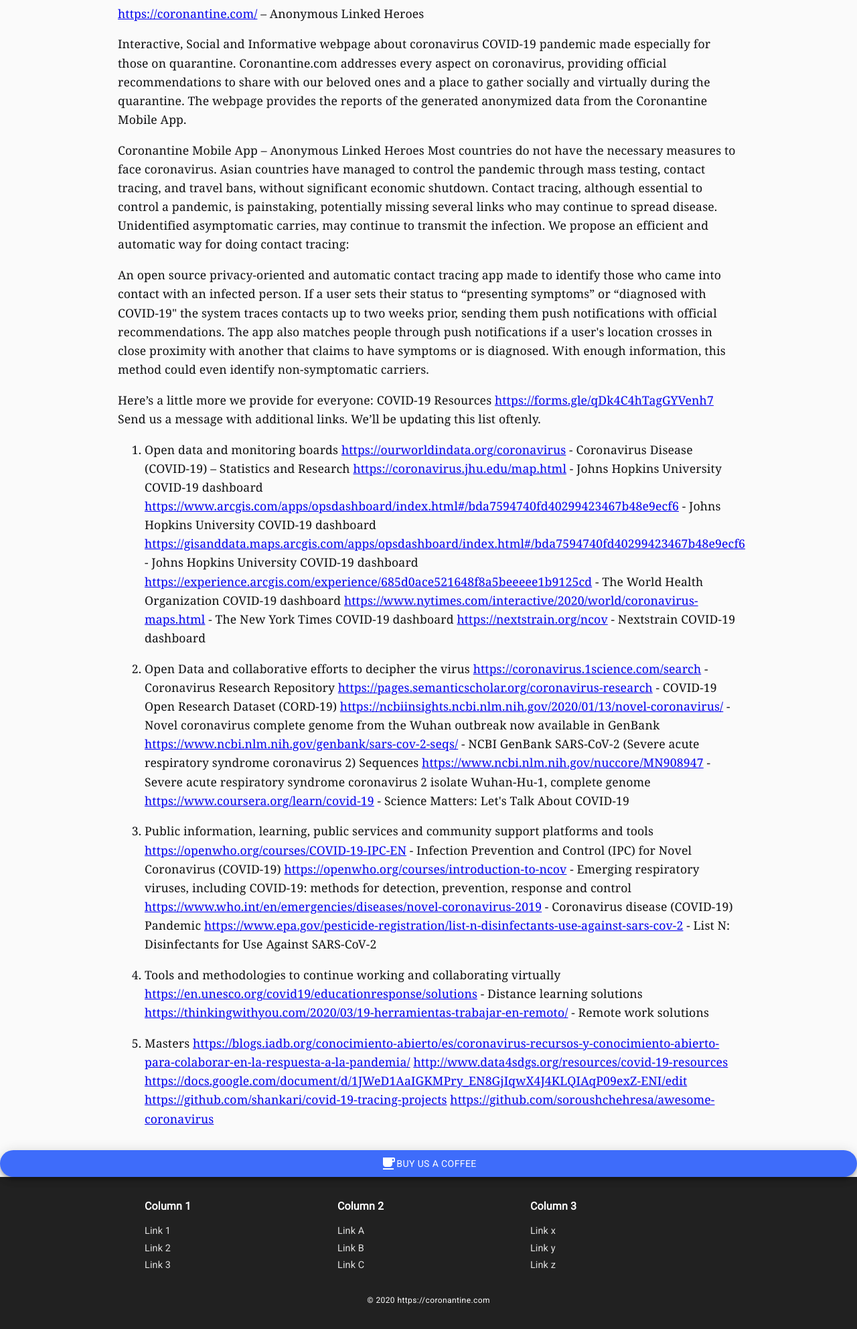
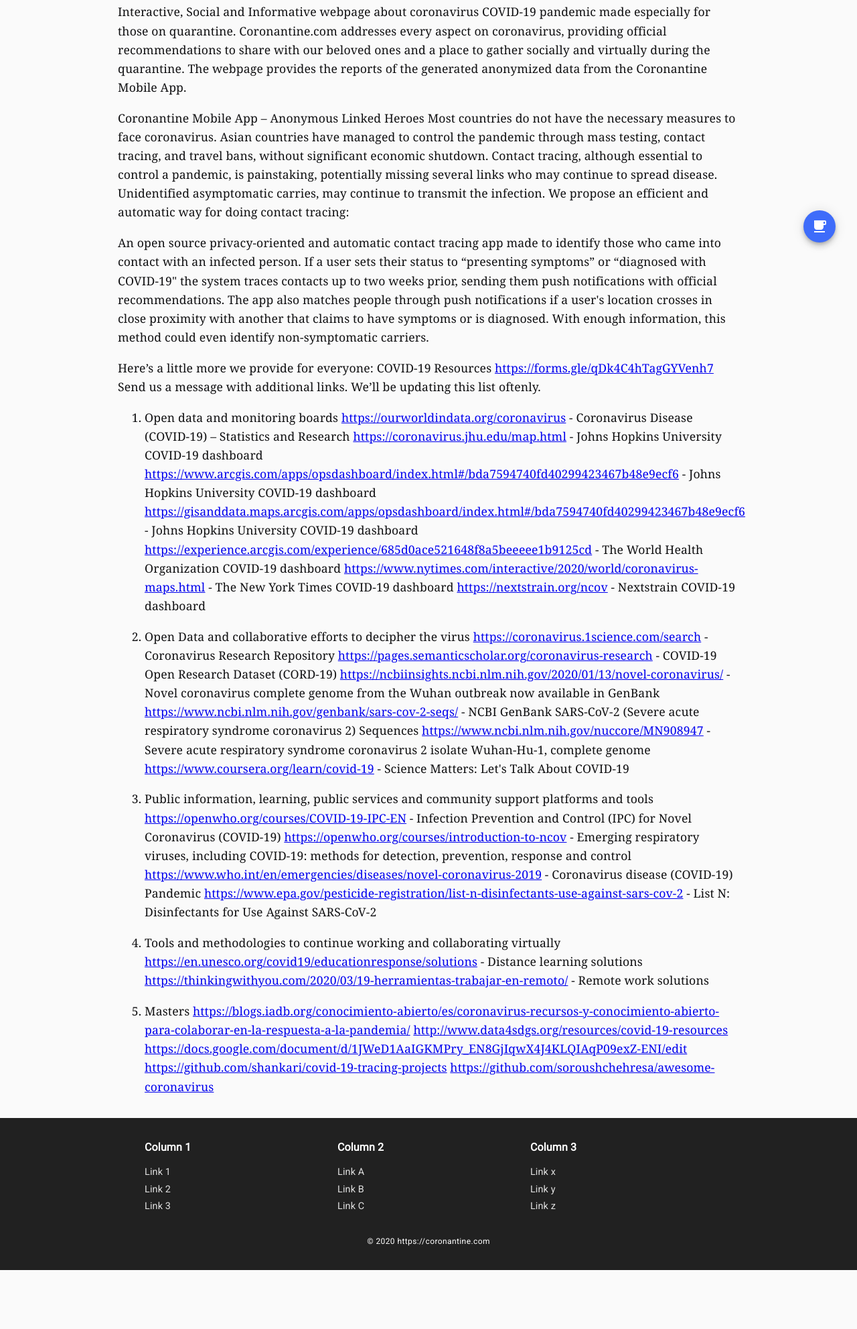
Before and after one commit to davidlechuga/latam-covid, a Gatsby site: page /about-us in a window 1280 px wide. Shown: the part 414-2398 px from the top of the page at 67% size. After the commit the page ends 2310 px from the top, so only its background shows below. Built offline with nearby package versions, Linux system fonts and the light colour scheme; Gatsby itself is replaced by a stand-in of ours.

Commit message:
fixed cofee layout

```diff
--- a/src/components/layout.js
+++ b/src/components/layout.js
@@ -8,10 +8,22 @@ import Footer from "../components/Footer";
 import "../style/layout.css";
 import LocalCafeIcon from '@material-ui/icons/LocalCafe';
 import Fab from '@material-ui/core/Fab';
+import { makeStyles } from '@material-ui/core/styles';
+
+const useStyles = makeStyles((theme) => ({
+	fab: {
+	  margin: theme.spacing.unit,
+	  position: "fixed",
+	  bottom: theme.spacing.unit * 2,
+	  right: theme.spacing.unit * 3,
+	  zIndex:9999
+	},
+  }));
 
 export default ({ elevateAppBar = true, children }) => {
   const [isDrawerOpen, setIsDrawerOpen] = useState(false);
   const handleToggleDrawer = () => setIsDrawerOpen(!isDrawerOpen);
+  const classes = useStyles();
 
   return (
     <ThemeProvider theme={theme}>
@@ -20,20 +32,11 @@ export default ({ elevateAppBar = true, children }) => {
         onToggleDrawer={handleToggleDrawer}
         elevation={Number(elevateAppBar)}
       />
-	  <Fab size="medium" color="secondary" aria-label="add" href="https://ko-fi.com/coronantine">
+
+      {children}
+	  <Fab size="medium" color="secondary" aria-label="add" href="https://ko-fi.com/coronantine" className={classes.fab}>
           <LocalCafeIcon />
 	  </Fab>
-      {children}
-	  <Fab
-          variant="extended"
-          size="medium"
-          color="primary"
-		  aria-label="add"
-		  href="https://ko-fi.com/coronantine"
-        >
-          <LocalCafeIcon/>
-          Buy us a coffee
-        </Fab>
       <Footer />
       <Drawer open={isDrawerOpen} onClose={handleToggleDrawer} />
     </ThemeProvider>
```
